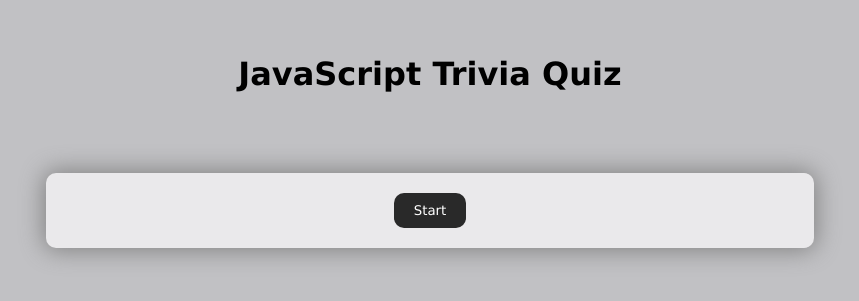
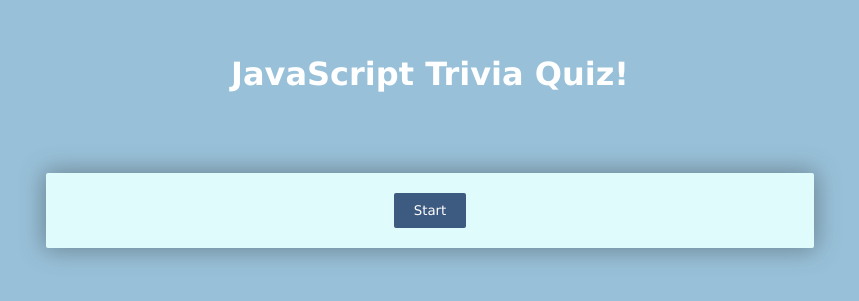
Before and after one commit to alespiridigliozzi/quiz, a website with bundled scripts: page index.html in a window 1280 px wide. Shown: the part 289-590 px from the top of the page, without its empty margins (210-1069 px from the left). Built offline with nearby package versions, Linux system fonts and the light colour scheme.

Commit message:
changed color palette

```diff
--- a/game.js
+++ b/game.js
@@ -6,25 +6,25 @@ const questionsContainer = document.getElementById('questions__container')
 const questionElement = document.getElementById('question')
 const answersContainer = document.getElementById('answers__container')
 let shuffledQuestions;
-let currentQuestions;
+let currentQuestion;
 
 const startQuiz = () => {
     startButton.classList.add('hide');
     shuffledQuestions = questions.sort(() => Math.random() - .5)
-    currentQuestions = 0;
+    currentQuestion = 0;
     questionsContainer.classList.remove('hide')
     nextQuestion()
 }
 
 startButton.addEventListener('click', startQuiz);
 nextButton.addEventListener('click', () => {
-    currentQuestions++
+    currentQuestion++
     nextQuestion()
 })
 
 const nextQuestion = () => {
     reset()
-    showQuestion(shuffledQuestions[currentQuestions])
+    showQuestion(shuffledQuestions[currentQuestion])
 }
 
 const showQuestion = (qst) => {
@@ -55,7 +55,7 @@ const selectAnswer = (e) => {
     Array.from(answersContainer.children).forEach(button => {
         setStatusClass(button, button.dataset.correct)
     })
-    if(shuffledQuestions.length > currentQuestions + 1) {
+    if(shuffledQuestions.length > currentQuestion + 1) {
         nextButton.classList.remove('hide')
     } else {
         startButton.innerText = 'Start Again!'
--- a/index.html
+++ b/index.html
@@ -8,7 +8,7 @@
   <link rel="stylesheet" href="main.css">
 </head>
 <body>
-<h1>JavaScript Trivia Quiz</h1>
+<h1>JavaScript Trivia Quiz!</h1>
     <div class="quiz">
         <div id="questions__container" class="hide">
             <div id="question"></div>
--- a/scss/base/_variables.scss
+++ b/scss/base/_variables.scss
@@ -1,8 +1,8 @@
 $main-font: Verdana, Geneva, Tahoma, sans-serif;
 $main-font-size: 16px;
 
-$background: rgb(193, 193, 196);
-$quiz-background: rgb(234, 233, 235);
-$color: rgb(41, 41, 41);
-$correct-answer: rgb(36, 116, 36);
-$wrong-answer: rgb(128, 17, 17);
+$background: #98c1d9;
+$quiz-background: #e0fbfc;
+$color: #3d5a80;
+$correct-answer: #2ec4b6;
+$wrong-answer: #ee6c4d;
--- a/scss/layout/_body.scss
+++ b/scss/layout/_body.scss
@@ -20,6 +20,7 @@ body {
     h1 {
         margin: 10vh auto;
         text-align: center;
+        color: white;
     }
 }
 
@@ -27,15 +28,16 @@ body {
     text-align: center;
     text-transform: uppercase;
     font-weight: bold;
+    color: $color;
 }
 
 .quiz {
     width: 60vw;
     max-width: 60vw;
     background-color: $quiz-background;
-    border-radius: 10px;
+    border-radius: 2px;
     padding: 20px;
-    box-shadow: 0 0 25px 2px grey;
+    box-shadow: 0 0 25px 2px rgba(49, 49, 49, 0.425);
 
     @include mobile {
         width: 90vw;
@@ -57,7 +59,7 @@ body {
 .button {
     background-color: $color;
     color: white;
-    border-radius: 10px;
+    border-radius: 2px;
     padding: 10px 20px;
     outline: none;
     border: none;
```
Also changed, not shown: main.css.
